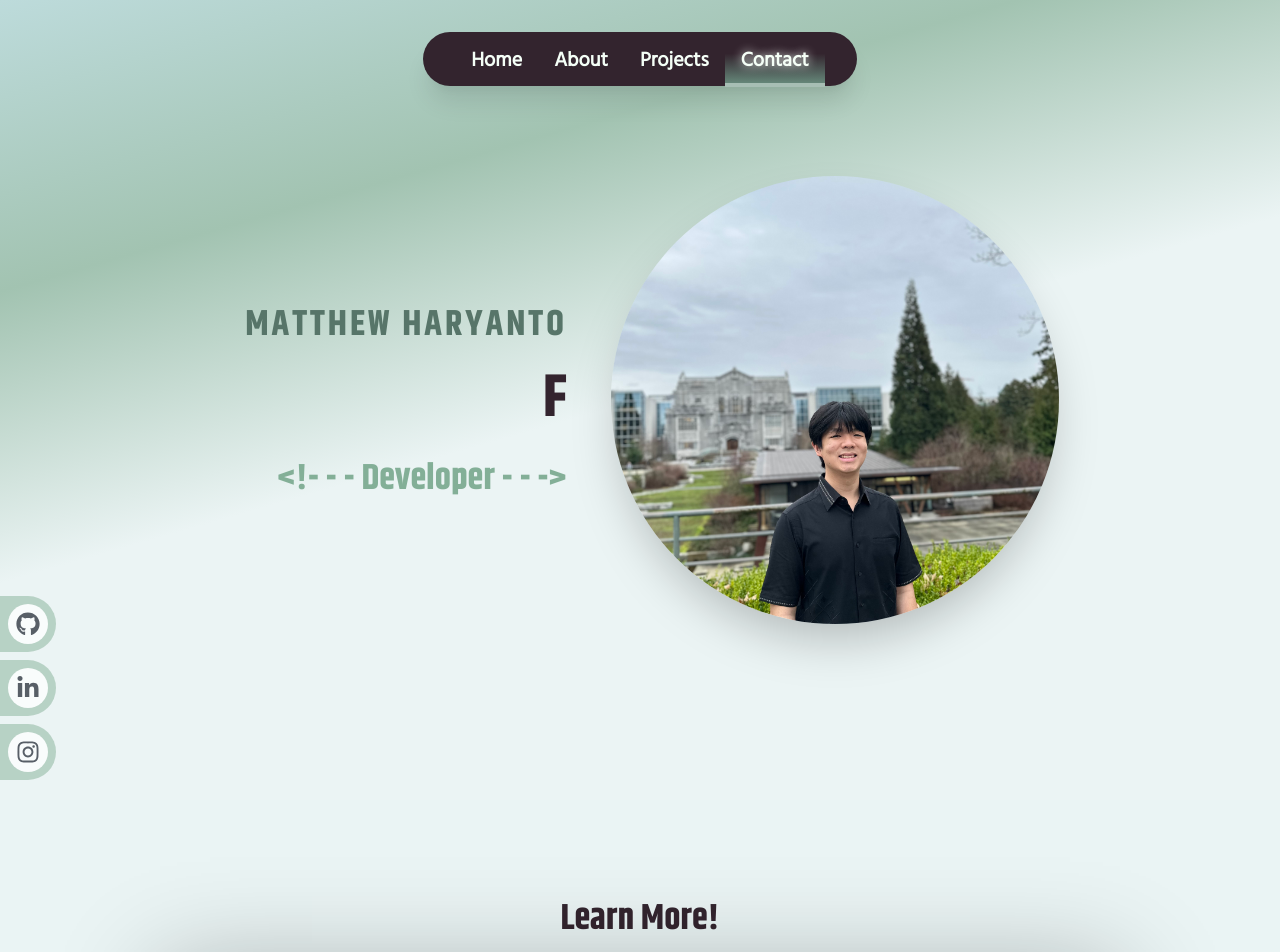
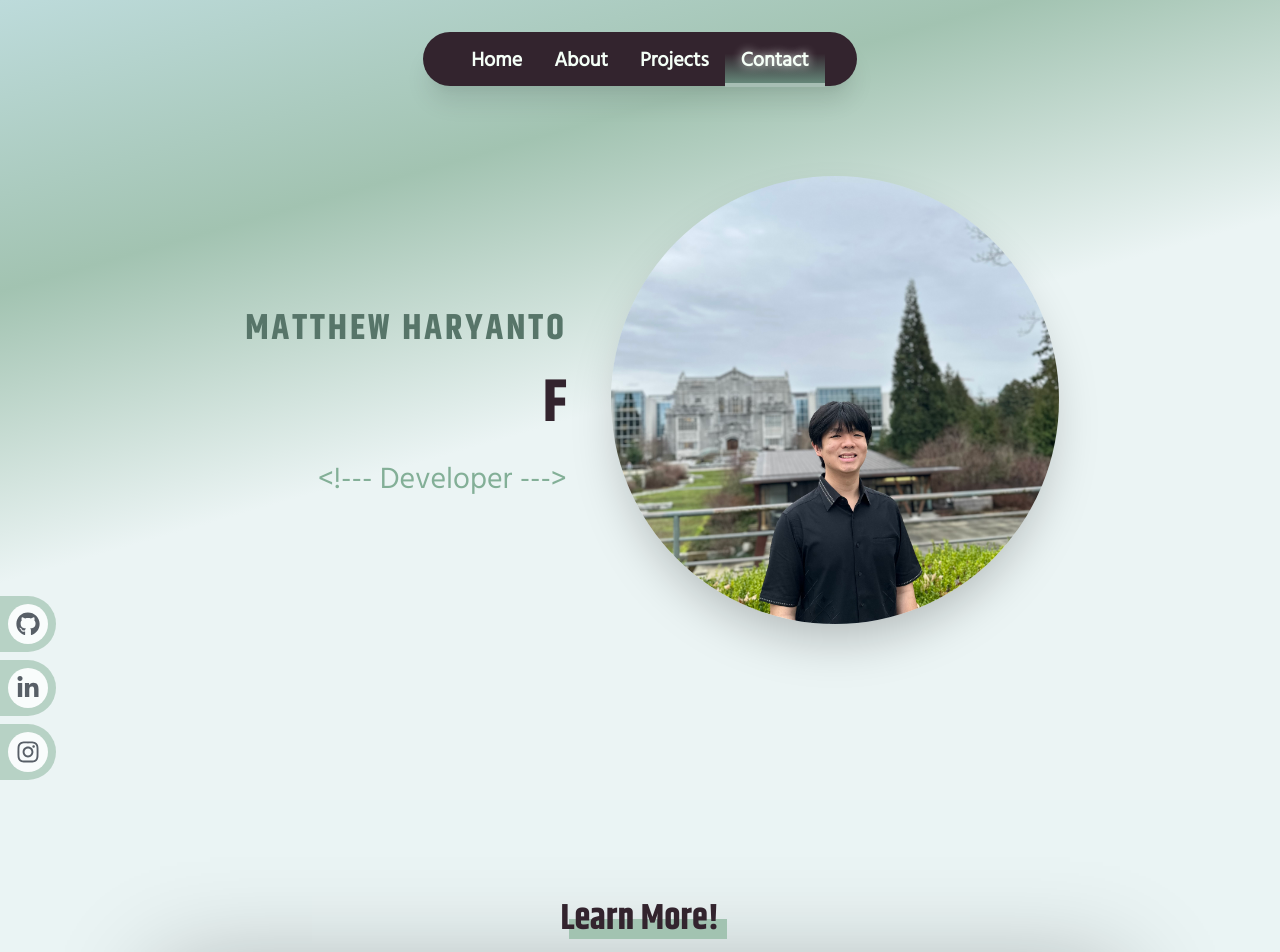
Before and after one commit to MatthewAnder/personal-portfolio, a Next.js app: page / in a window 1280 px wide. Shown: the top 952 px of the page. Built offline with nearby package versions, Linux system fonts and the light colour scheme.

Commit message:
feat: add better animations to heading and contacts

```diff
--- a/src/app/page.tsx
+++ b/src/app/page.tsx
@@ -1,7 +1,15 @@
 "use client";
 
 import Typewriter from "@/components/Typewriter";
-import { Box, Center, Flex, Heading, Image, VStack } from "@chakra-ui/react";
+import {
+  Box,
+  Center,
+  Flex,
+  Heading,
+  Image,
+  VStack,
+  Text,
+} from "@chakra-ui/react";
 import { motion } from "framer-motion";
 import { useSectionInView } from "@/lib/hooks";
 import { useActiveSectionContext } from "@/context/active-section-context";
@@ -74,14 +82,13 @@ const Title = () => {
         </Heading>
         <Typewriter />
 
-        <Heading
-          as="h2"
-          fontSize={{ base: "xl", lg: "4xl" }}
+        <Text
+          fontSize={{ base: "xl", lg: "3xl" }}
           lineHeight="tall"
           color={"primary.400"}
         >
-          {"<!- - - Developer - - ->"}
-        </Heading>
+          {"<!--- Developer --->"}
+        </Text>
       </VStack>
     </motion.div>
   );
--- a/src/components/SectionHeading.tsx
+++ b/src/components/SectionHeading.tsx
@@ -1,37 +1,73 @@
 import { Box, Heading } from "@chakra-ui/react";
-import { motion, useScroll, useTransform } from "framer-motion";
-import { useRef } from "react";
+import {
+  MotionValue,
+  motion,
+  useAnimation,
+  useMotionValue,
+  useScroll,
+  useTransform,
+} from "framer-motion";
+import { headers } from "next/headers";
+import { useEffect, useRef } from "react";
 
 interface SectiongHeading {
   label: string;
 }
 
 const MotionBox = motion(Box);
+const MotionHeading = motion(Heading);
 
 const SectionHeading = ({ label }: SectiongHeading) => {
-  const ref = useRef<HTMLSpanElement>(null);
+  const headingRef = useRef(null);
   const { scrollYProgress } = useScroll({
-    target: ref,
-    offset: ["0 1", "2 1"],
+    target: headingRef,
+    offset: ["0 1", "1 .8"],
   });
-  const scale = useTransform(scrollYProgress, [0, 1], [0.8, 1]);
+
+  const scale = useTransform(scrollYProgress, [0, 1], [0.5, 1]);
   const opacity = useTransform(scrollYProgress, [0, 1], [0.3, 1]);
-  const x = useTransform(scrollYProgress, [0, 1], ["20%", "0%"]);
-  const underline = useTransform(scrollYProgress, [0.7, 1], ["75%", "0%"]);
-  const underlineOpacity = useTransform(scrollYProgress, [0.7, 1], ["0", "1"]);
+  const x = useTransform(scrollYProgress, [0, 1], ["50%", "0%"]);
+
+  const slider = useAnimation();
+
+  useEffect(() => {
+    const unsubscribe = opacity.on("change", (value) => {
+      if (value === 1) {
+        slider.start("visible");
+      } else {
+        slider.start("hidden");
+      }
+    });
+
+    // Clean up the subscription on component unmount
+    return () => unsubscribe();
+  }, [opacity]);
 
   return (
-    <motion.span ref={ref} layout style={{ scale, opacity, x }}>
-      <Heading
+    <Box
       position={"relative"}
+      width={"fit-content"}
+      mt={24}
+      mb={{ base: 2, md: 4 }}
+      zIndex={1}
+    >
+      <MotionHeading
+        ref={headingRef}
+        style={{ opacity, x, scale }}
         as={"h1"}
         fontSize={"4xl"}
         color={"text.main"}
-        mt={24}
-        mb={{ base: 2, md: 4 }}
       >
         {label}
+      </MotionHeading>
       <MotionBox
+        variants={{
+          visible: { x: 0, opacity: 1, type: "tween" },
+          hidden: { x: "100%", opacity: 0, transition: { duration: 0.1 } },
+        }}
+        initial={"hidden"}
+        animate={slider}
+        transition={{ ease: "easeIn" }}
         bg={"primary.main"}
         zIndex={-1}
         bottom={0}
@@ -39,10 +75,8 @@ const SectionHeading = ({ label }: SectiongHeading) => {
         position={"absolute"}
         width={"100%"}
         h={"20px"}
-          style={{ x: underline, opacity: underlineOpacity }}
       />
-      </Heading>
-    </motion.span>
+    </Box>
   );
 };
 
--- a/src/components/sections/Contact.tsx
+++ b/src/components/sections/Contact.tsx
@@ -2,6 +2,18 @@ import { useSectionInView } from "@/lib/hooks";
 import { Box, Flex, Text, Heading, Spacer, Link } from "@chakra-ui/react";
 import ContactForm from "../ContactForm";
 import SectionHeading from "../SectionHeading";
+import {
+  MotionValue,
+  easeOut,
+  motion,
+  useAnimation,
+  useInView,
+  useScroll,
+  useTransform,
+} from "framer-motion";
+import { ReactChild, useEffect, useRef } from "react";
+
+const MotionBox = motion(Box);
 
 const Contact = () => {
   const { ref } = useSectionInView("Contact", 0.5);
@@ -31,17 +43,74 @@ const Contact = () => {
 
 const SubTexts = () => {
   return (
-    <Box w={{ base: "20em", lg: "30em" }} justifySelf={"center"}>
+    <Box w={{ base: "20em", lg: "fit-content" }} justifySelf={"center"}>
+      <Reveal width="fit-content">
         <Heading>
-        Please contact me directly at{" "}
+          Please contact me directly at <br />
           <Link color={"primary.main"} href={"mailto:matthewanh@hotmail.com"}>
             matthewanh@hotmail.com <br />
           </Link>
           or through this form.
         </Heading>
-      <Text fontSize={"lg"}>
+      </Reveal>
+      <Reveal width="fit-content" delay={0.3}>
+        <Text fontSize={"lg"} mt={2}>
           Happy to chat about sports, technology, and ice cream!
         </Text>
+      </Reveal>
+    </Box>
+  );
+};
+
+interface RevealProps {
+  children: ReactChild;
+  width?: "fit-content" | "100%";
+  delay?: number;
+}
+
+const Reveal = ({ children, width, delay = 0.25 }: RevealProps) => {
+  const ref = useRef(null);
+  const isInView = useInView(ref, { once: false });
+
+  const controls = useAnimation();
+  const slideControls = useAnimation();
+
+  useEffect(() => {
+    if (isInView) {
+      slideControls.start("visible");
+      controls.start("visible");
+    }
+  }, [isInView]);
+
+  return (
+    <Box ref={ref} width={width} position={"relative"} overflow={"hidden"}>
+      <MotionBox
+        variants={{
+          visible: { y: 0, opacity: 1 },
+          hidden: { y: 75, opacity: 0 },
+        }}
+        initial={"hidden"}
+        animate={controls}
+        transition={{ duration: delay * 2, delay }}
+      >
+        {children}
+      </MotionBox>
+      <MotionBox
+        variants={{
+          visible: { left: "100%" },
+          hidden: { left: 0 },
+        }}
+        initial={"hidden"}
+        animate={slideControls}
+        transition={{ duration: delay * 2, ease: "easeIn" }}
+        top={4}
+        bottom={4}
+        left={0}
+        right={0}
+        position={"absolute"}
+        bg={"primary.main"}
+        height={"100%"}
+      />
     </Box>
   );
 };
```
Lines whose indentation alone changed are shown as unchanged.
